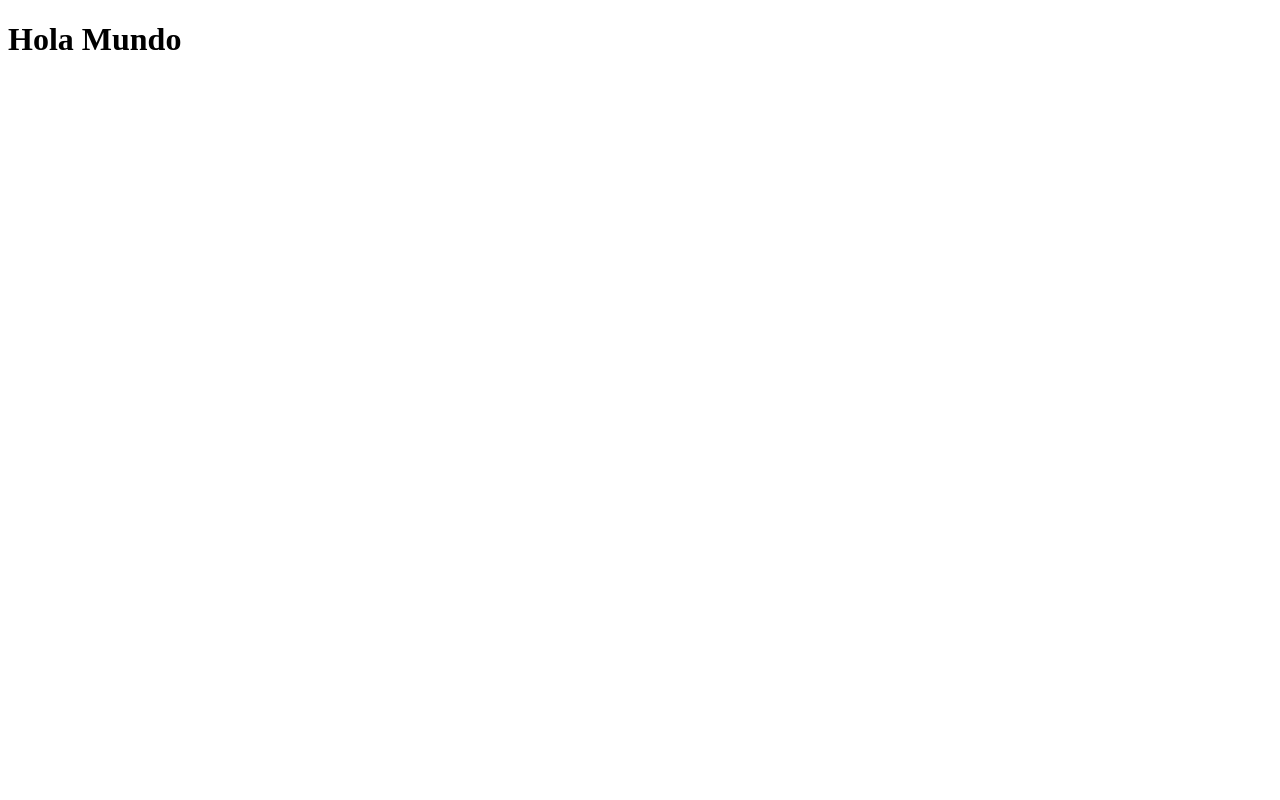
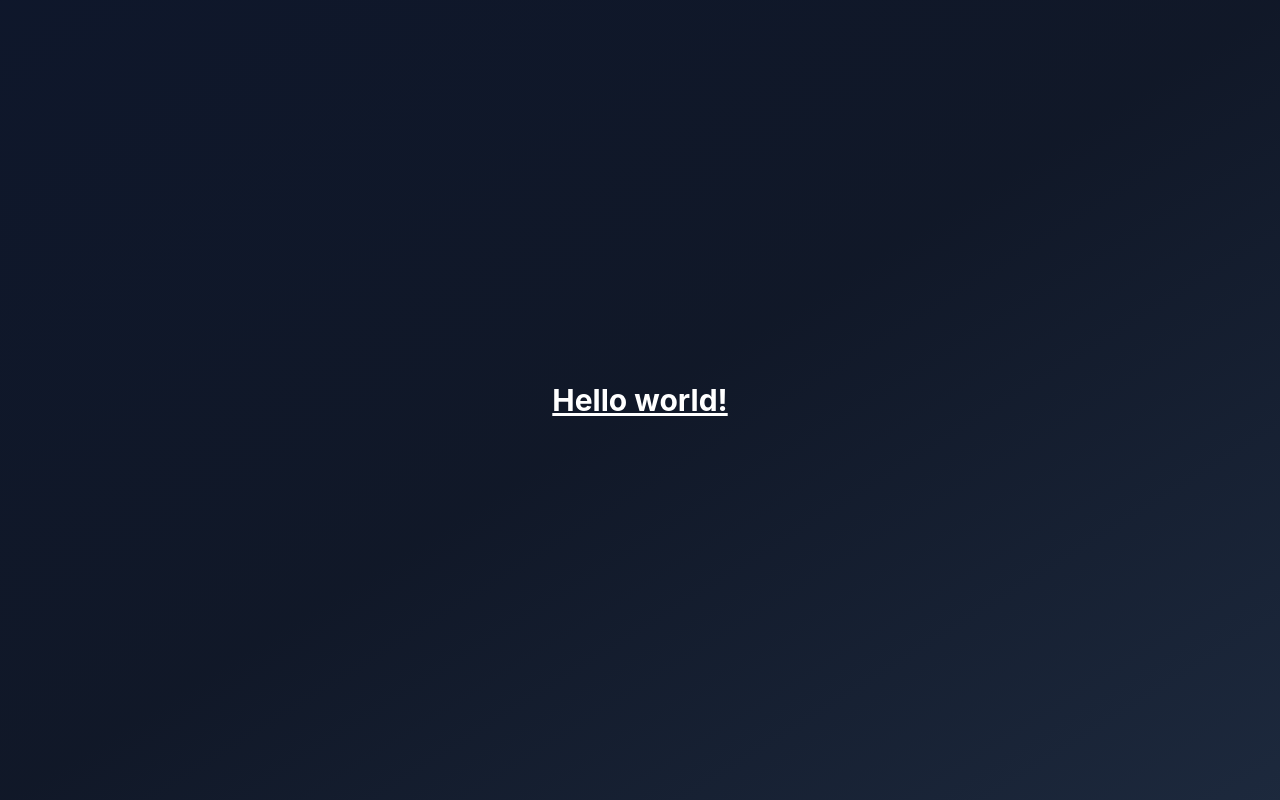
Before and after one commit to LuiherraDev/React-de-cero-a-experto-04, a React (Vite) app: page / in a window 1280 px wide. Built offline with nearby package versions, Linux system fonts and the light colour scheme.

Commit message:
Installing Taildwindcss

```diff
--- a/package.json
+++ b/package.json
@@ -10,8 +10,10 @@
     "preview": "vite preview"
   },
   "dependencies": {
+    "@tailwindcss/vite": "^4.3.1",
     "react": "^19.2.7",
-    "react-dom": "^19.2.7"
+    "react-dom": "^19.2.7",
+    "tailwindcss": "^4.3.1"
   },
   "devDependencies": {
     "@babel/core": "^7.29.7",
--- a/src/HooksApp.tsx
+++ b/src/HooksApp.tsx
@@ -1,7 +1,9 @@
 export const HooksApp = () => {
   return (
-    <div>
-      <h1>Hola Mundo</h1>
+    <div className="bg-gradient">
+      <h1 className="text-3xl font-bold underline">
+        Hello world!
+      </h1>
     </div>
   )
 }
--- a/src/index.css
+++ b/src/index.css
@@ -0,0 +1,5 @@
+@import "tailwindcss";
+
+.bg-gradient {
+  @apply bg-linear-to-br from-slate-900 via-gray-900 to-slate-800 min-h-screen flex items-center justify-center p-4 text-white;
+}
--- a/vite.config.ts
+++ b/vite.config.ts
@@ -1,11 +1,13 @@
 import { defineConfig } from 'vite'
 import react, { reactCompilerPreset } from '@vitejs/plugin-react'
 import babel from '@rolldown/plugin-babel'
+import tailwindcss from '@tailwindcss/vite'
 
 // https://vite.dev/config/
 export default defineConfig({
   plugins: [
     react(),
-    babel({ presets: [reactCompilerPreset()] })
+    babel({ presets: [reactCompilerPreset()] }),
+    tailwindcss(),
   ],
 })
```
Also changed, not shown: 1 other file (tests, documents, lock files or other folders).
